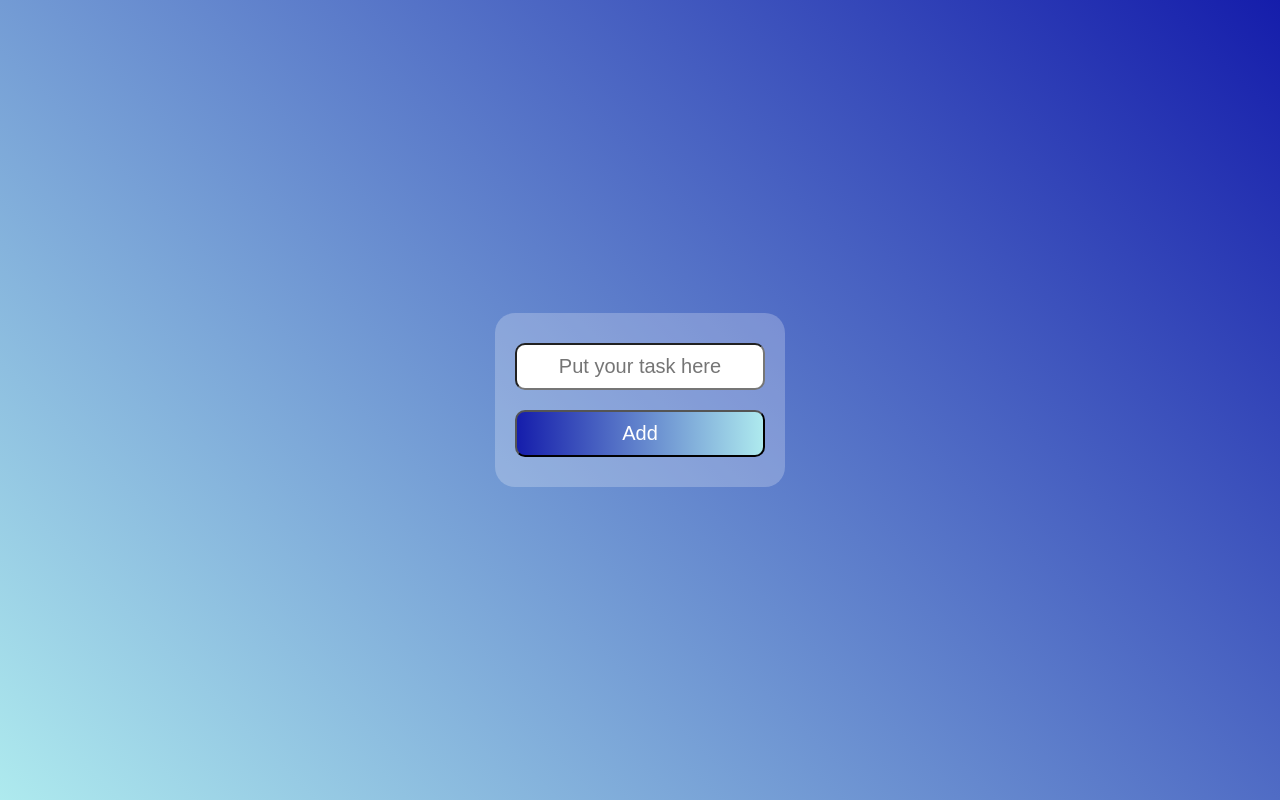
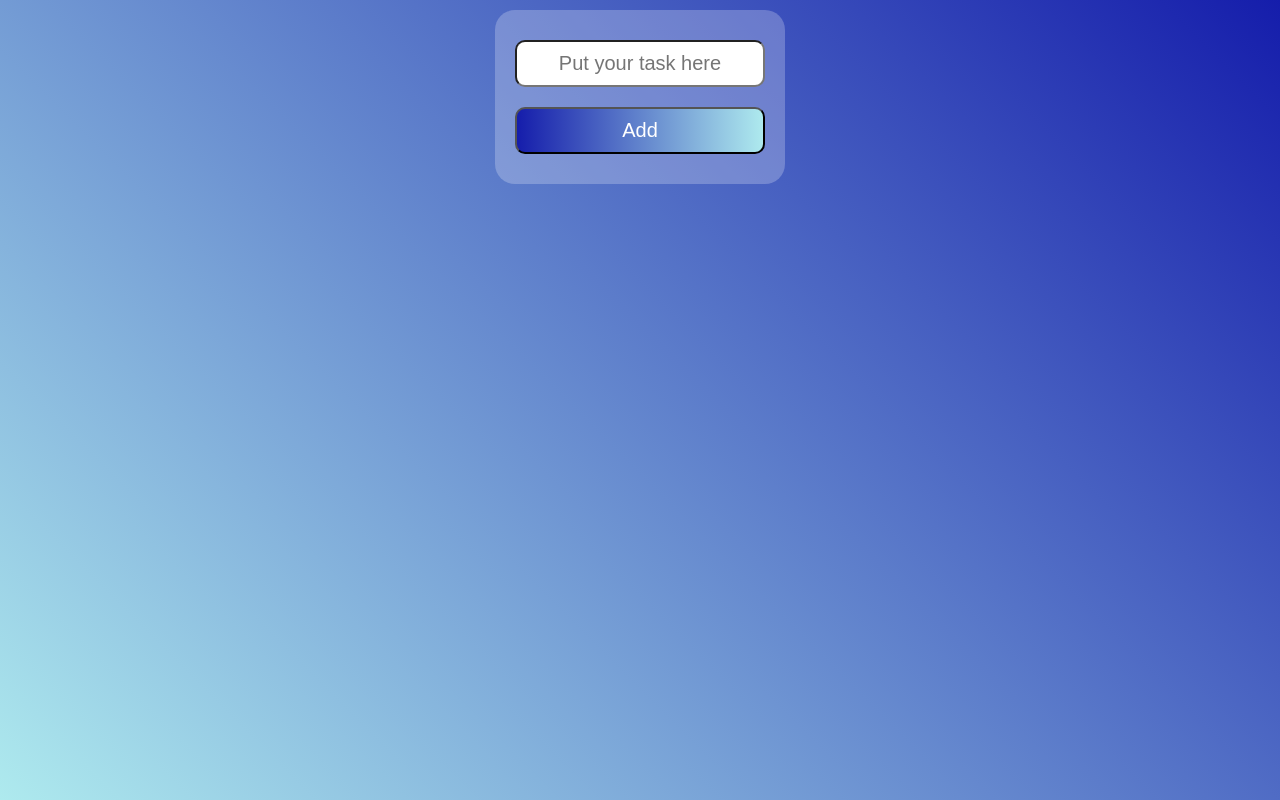
Before and after one commit to Alik64/Revision, a React (Create React App) app in the folder React/beginner-coding-interview/: page / in a window 1280 px wide. Built offline with nearby package versions, Linux system fonts and the light colour scheme.

Commit message:
React: todo Refactoring

```diff
--- a/React/beginner-coding-interview/src/TodoLocalStorage/TodoLocalStorage.js
+++ b/React/beginner-coding-interview/src/TodoLocalStorage/TodoLocalStorage.js
@@ -15,7 +15,7 @@ export default function TodoLocalStorage() {
         if (text) {
             const newArr = [...tasks, { text, complete: false, id: uuidv4() }]
             setTasks(newArr)
-            window.localStorage.setItem("tasks", JSON.stringify(newArr))
+            window.localStorage.setItem("tasks", (newArr))
             setText("")
         }
 
@@ -35,6 +35,9 @@ export default function TodoLocalStorage() {
         window.localStorage.setItem("tasks", filteredArr);
     }
     console.log(tasks)
+
+
+
     useEffect(() => {
         const storagedTasks = window.localStorage.getItem('tasks') ? JSON.parse(window.localStorage.getItem('tasks')) : [];
         setTasks(storagedTasks)
--- a/React/beginner-coding-interview/src/index.css
+++ b/React/beginner-coding-interview/src/index.css
@@ -10,7 +10,7 @@ body {
   background: #191919;
   color: #c4c4c4;
   display: flex;
-  align-items: center;
+  padding: 10px;
   justify-content: center;
   min-height: 100vh;
   background: rgb(174, 234, 238);
```
Also changed, not shown: React/beginner-coding-interview/src/TodoLocalStorage/tasklist.js (added, +9 -0 lines).
